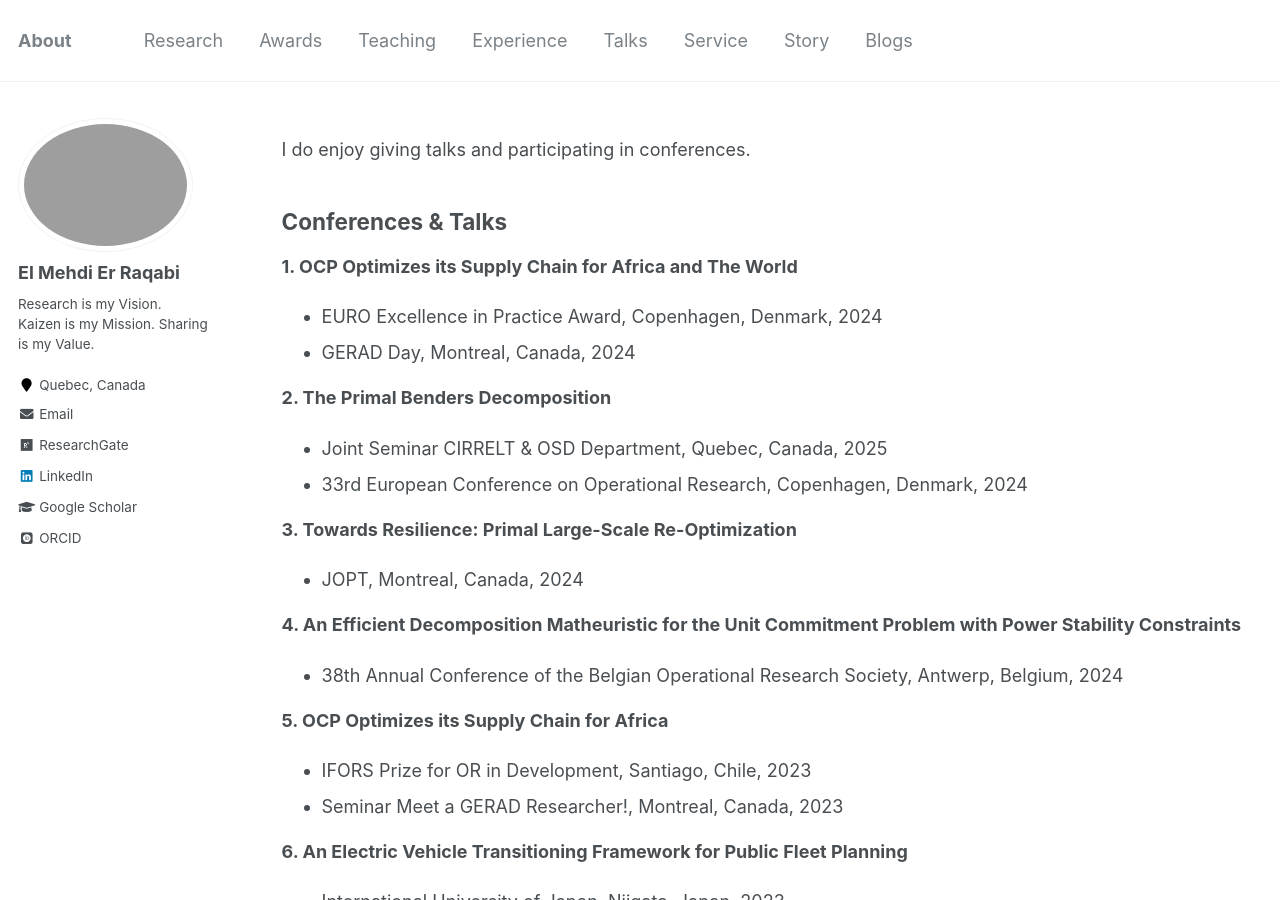
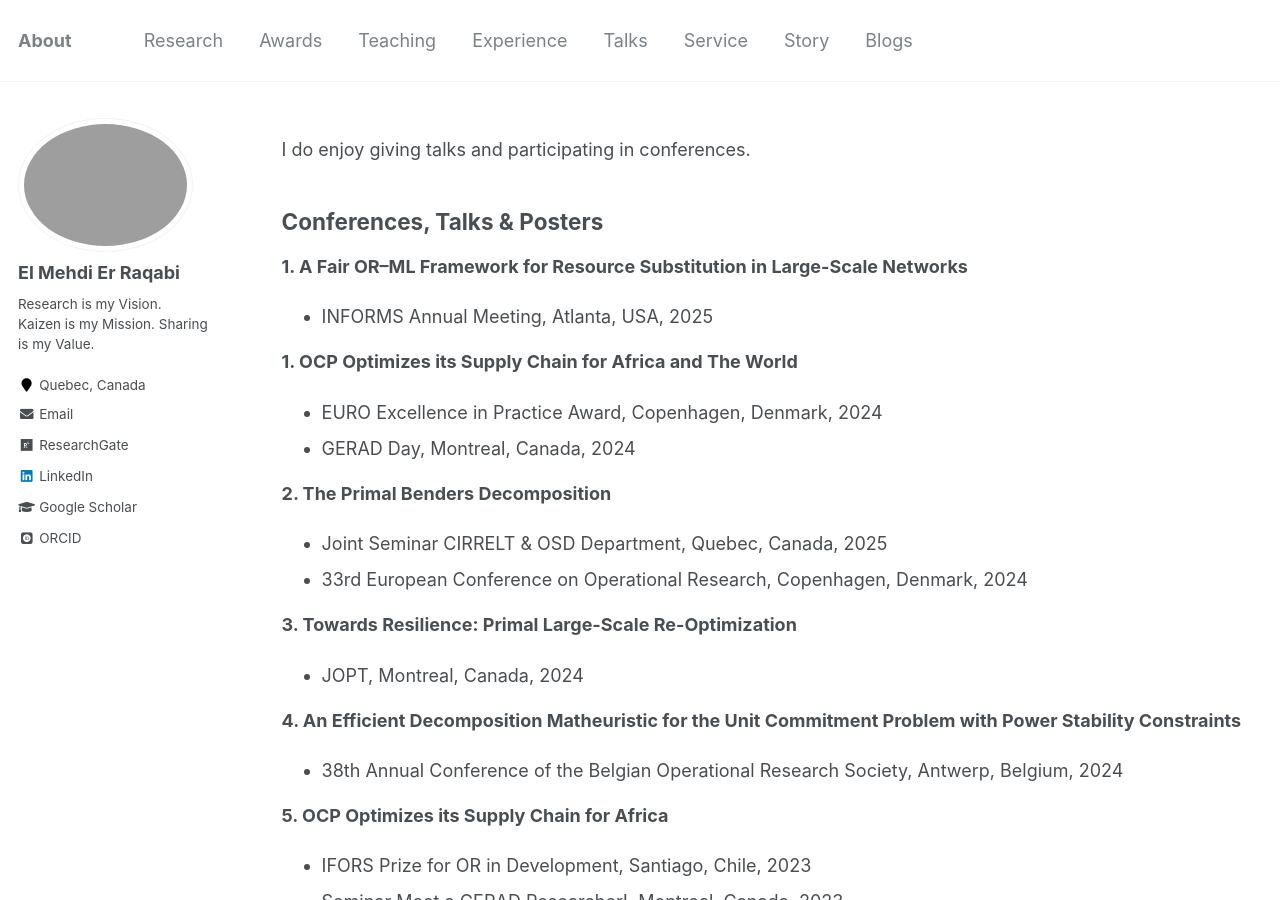
Before and after one commit to RqbMedi/rqbmedi.github.io, a Jekyll site: the page built from _pages/talks.md, in a window 1280 px wide and 900 px high. Built offline with Jekyll 4.4.1, drawn with Linux system fonts in a browser that asks for light colours; some web fonts are replaced.

Commit message:
Update talks.md

```diff
--- a/_pages/talks.md
+++ b/_pages/talks.md
@@ -7,8 +7,11 @@ author_profile: true
 
 I do enjoy giving talks and participating in conferences.
 
-Conferences & Talks
+Conferences, Talks & Posters
 ------
+**1. A Fair OR–ML Framework for Resource Substitution in Large-Scale Networks**
+- INFORMS Annual Meeting, Atlanta, USA, 2025
+
 **1. OCP Optimizes its Supply Chain for Africa and The World**
 - EURO Excellence in Practice Award, Copenhagen, Denmark, 2024
 - GERAD Day, Montreal, Canada, 2024
```
